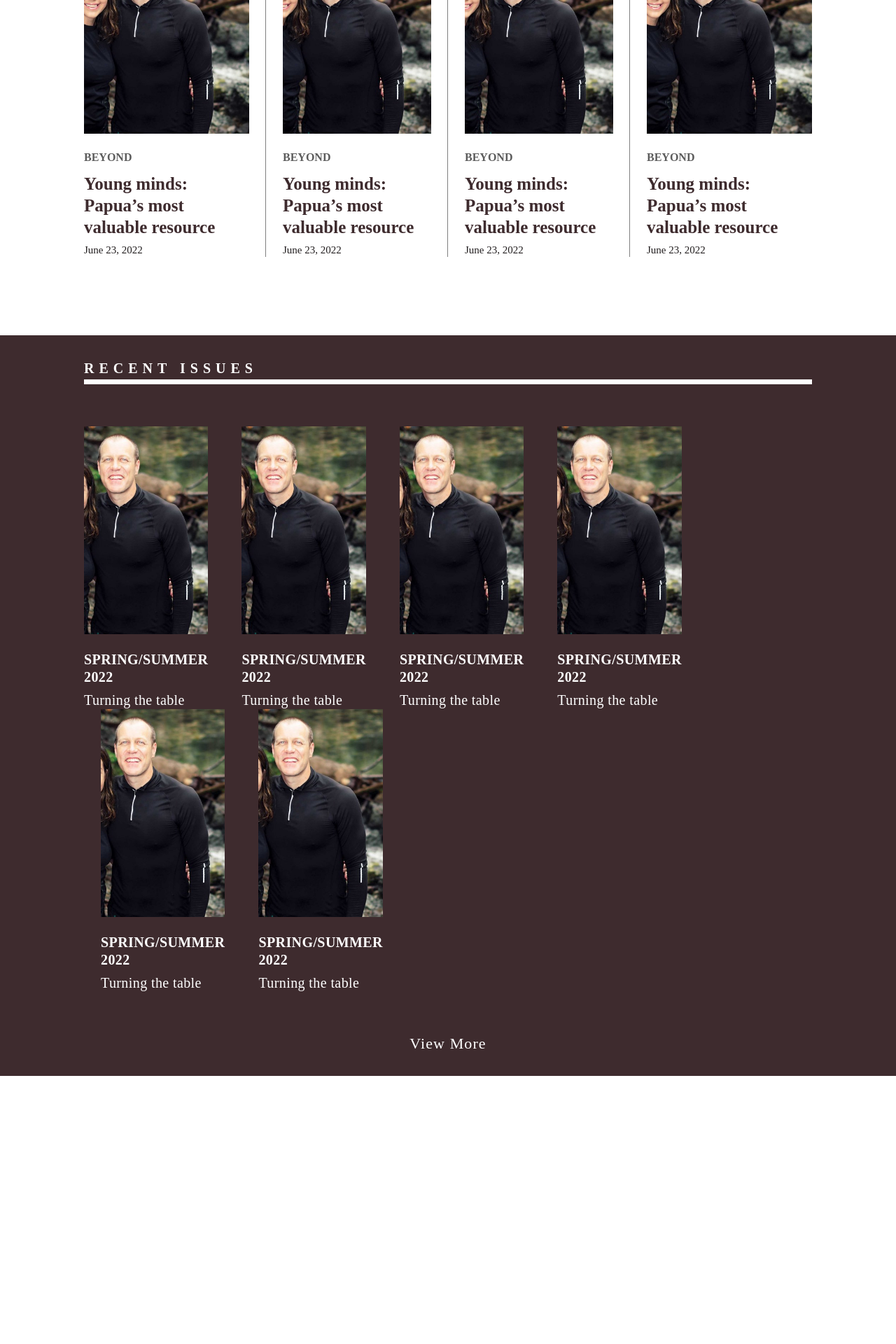
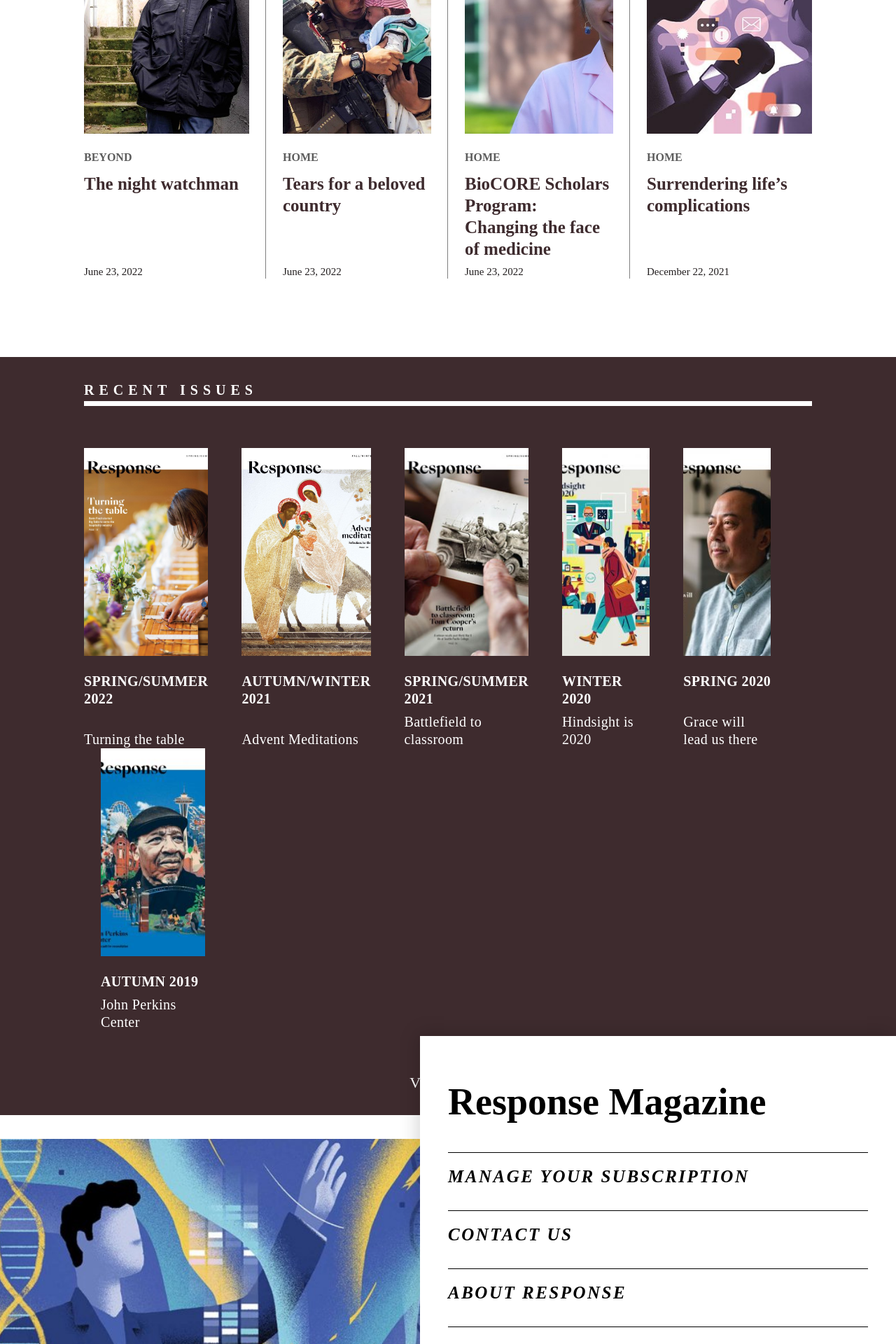
Before and after one commit to ddthies42/response-magazine-redesign, a web app: file public/response-index.html in a window 1280 px wide. Shown: the part 1480-3400 px from the top of the page at 70% size. Before the commit the page ends 3017 px from the top, so only its background shows below. Run offline with its HTML, style and script files only (its server is not run), Linux system fonts and the light colour scheme.

Commit message:
homepage almost completed

```diff
--- a/public/response-index.html
+++ b/public/response-index.html
@@ -75,73 +75,73 @@
                 </div>
             </a>
             <a href="#" title="" class="article-card">
-                <div><img src="images/Matt-and-Jacinda-1-5798_1210x580_acf_cropped.jpeg"></div>
+                <div><img src="images/Photo-by-David-Oh-scaled_1210x580_acf_cropped.jpeg"></div>
                 <div class="text">
                     <div class="heading-content">
                         <div class="category">Beyond</div>
-                        <div class="title">Young minds: Papua’s most valuable resource</div>
+                        <div class="title">Getting better with every mile of the journey</div>
                     </div>
                     <div class="date">June 23, 2022</div>
                 </div>
             </a>
             <a href="#" title="" class="article-card">
-                <div><img src="images/Matt-and-Jacinda-1-5798_1210x580_acf_cropped.jpeg"></div>
+                <div><img src="images/48643084723_2c1ceb3de9_o-scaled_1210x580_acf_cropped.jpeg"></div>
                 <div class="text">
                     <div class="heading-content">
-                        <div class="category">Beyond</div>
-                        <div class="title">Young minds: Papua’s most valuable resource</div>
+                        <div class="category">Home</div>
+                        <div class="title">Turning the Table</div>
                     </div>
                     <div class="date">June 23, 2022</div>
                 </div>
             </a>
             <a href="#" title="" class="article-card">
-                <div><img src="images/Matt-and-Jacinda-1-5798_1210x580_acf_cropped.jpeg"></div>
+                <div><img src="images/2019.3.4-Alissa-Walter-Classroom-9600_1210x580_acf_cropped.jpg"></div>
                 <div class="text">
                     <div class="heading-content">
-                        <div class="category">Beyond</div>
-                        <div class="title">Young minds: Papua’s most valuable resource</div>
+                        <div class="category">Home</div>
+                        <div class="title">Alissa Walter receives Graves Award</div>
                     </div>
                     <div class="date">June 23, 2022</div>
                 </div>
             </a>
             <a href="#" title="" class="article-card">
-                <div><img src="images/Matt-and-Jacinda-1-5798_1210x580_acf_cropped.jpeg"></div>
+                <div><img src="images/Rick_Reynolds_Nightwatch_2_1210x580_acf_cropped.jpeg"></div>
                 <div class="text">
                     <div class="heading-content">
                         <div class="category">Beyond</div>
-                        <div class="title">Young minds: Papua’s most valuable resource</div>
+                        <div class="title">The night watchman</div>
                     </div>
                     <div class="date">June 23, 2022</div>
                 </div>
             </a>
             <a href="#" title="" class="article-card">
-                <div><img src="images/Matt-and-Jacinda-1-5798_1210x580_acf_cropped.jpeg"></div>
+                <div><img src="images/12388021b_1210x580_acf_cropped.jpeg"></div>
                 <div class="text">
                     <div class="heading-content">
-                        <div class="category">Beyond</div>
-                        <div class="title">Young minds: Papua’s most valuable resource</div>
+                        <div class="category">Home</div>
+                        <div class="title">Tears for a beloved country</div>
                     </div>
                     <div class="date">June 23, 2022</div>
                 </div>
             </a>
             <a href="#" title="" class="article-card">
-                <div><img src="images/Matt-and-Jacinda-1-5798_1210x580_acf_cropped.jpeg"></div>
+                <div><img src="images/laarni-aguila_1210x580_acf_cropped.jpeg"></div>
                 <div class="text">
                     <div class="heading-content">
-                        <div class="category">Beyond</div>
-                        <div class="title">Young minds: Papua’s most valuable resource</div>
+                        <div class="category">Home</div>
+                        <div class="title">BioCORE Scholars Program: Changing the face of medicine</div>
                     </div>
                     <div class="date">June 23, 2022</div>
                 </div>
             </a>
             <a href="#" title="" class="article-card">
-                <div><img src="images/Matt-and-Jacinda-1-5798_1210x580_acf_cropped.jpeg"></div>
+                <div><img src="images/Complications-illustration-inline-by-matt-chinworth-hero.jpeg"></div>
                 <div class="text">
                     <div class="heading-content">
-                        <div class="category">Beyond</div>
-                        <div class="title">Young minds: Papua’s most valuable resource</div>
+                        <div class="category">Home</div>
+                        <div class="title">Surrendering life’s complications</div>
                     </div>
-                    <div class="date">June 23, 2022</div>
+                    <div class="date">December 22, 2021</div>
                 </div>
             </a>
         </div>
@@ -153,45 +153,45 @@
         <div class="section-header" style="color: white; border-bottom-color: white">Recent Issues</div>
         <div class="issue-article-container">
             <a href="#" title="" class="issue-card">
-                <div><img src="images/Matt-and-Jacinda-1-5798_1210x580_acf_cropped.jpeg"></div>
+                <div><img src="images/issues/response-spring-summer-22-cover.jpeg"></div>
                 <div class="text">
                     <div class="quarter">Spring/Summer 2022</div>
                     <div class="title">Turning the table</div>
                 </div>
             </a>
             <a href="#" title="" class="issue-card">
-                <div><img src="images/Matt-and-Jacinda-1-5798_1210x580_acf_cropped.jpeg"></div>
+                <div><img src="images/issues/response-fall-winter-21-cover.jpeg"></div>
                 <div class="text">
-                    <div class="quarter">Spring/Summer 2022</div>
-                    <div class="title">Turning the table</div>
+                    <div class="quarter">Autumn/Winter 2021</div>
+                    <div class="title">Advent Meditations</div>
                 </div>
             </a>
             <a href="#" title="" class="issue-card">
-                <div><img src="images/Matt-and-Jacinda-1-5798_1210x580_acf_cropped.jpeg"></div>
+                <div><img src="images/issues/response-sprsmr-2021-cover.jpeg"></div>
                 <div class="text">
-                    <div class="quarter">Spring/Summer 2022</div>
-                    <div class="title">Turning the table</div>
+                    <div class="quarter">Spring/Summer 2021</div>
+                    <div class="title">Battlefield to classroom</div>
                 </div>
             </a>
             <a href="#" title="" class="issue-card">
-                <div><img src="images/Matt-and-Jacinda-1-5798_1210x580_acf_cropped.jpeg"></div>
+                <div><img src="images/issues/response-winter-2020-cover-251x300.jpeg"></div>
                 <div class="text">
-                    <div class="quarter">Spring/Summer 2022</div>
-                    <div class="title">Turning the table</div>
+                    <div class="quarter">Winter 2020</div>
+                    <div class="title">Hindsight is 2020</div>
                 </div>
             </a>
             <a href="#" title="" class="issue-card">
-                <div><img src="images/Matt-and-Jacinda-1-5798_1210x580_acf_cropped.jpeg"></div>
+                <div><img src="images/issues/response-cover-spring-2020-248x300.jpeg"></div>
                 <div class="text">
-                    <div class="quarter">Spring/Summer 2022</div>
-                    <div class="title">Turning the table</div>
+                    <div class="quarter">Spring 2020</div>
+                    <div class="title">Grace will lead us there</div>
                 </div>
             </a>
             <a href="#" title="" class="issue-card">
-                <div><img src="images/Matt-and-Jacinda-1-5798_1210x580_acf_cropped.jpeg"></div>
+                <div><img src="images/issues/response-autumn-2019-cover-1-248x300.jpeg"></div>
                 <div class="text">
-                    <div class="quarter">Spring/Summer 2022</div>
-                    <div class="title">Turning the table</div>
+                    <div class="quarter">Autumn 2019</div>
+                    <div class="title">John Perkins Center</div>
                 </div>
             </a>
         </div>
@@ -204,8 +204,42 @@
 <!--MAIN -->
 
 <!--FOOTER-->
-<footer>
-
+<footer class="footer-container">
+    <div class="footer-wrapper">
+        <h3>Response Magazine</h3>
+        <div class="footer-items-container">
+            <div class="footer-items-wrapper">
+                <div class="text">Manage your subscription</div>
+            </div>
+            <div class="footer-items-wrapper">
+                <a class="text">contact us</a>
+            </div>
+            <div class="footer-items-wrapper">
+                <a class="text">about response</a>
+            </div>
+            <div class="footer-items-wrapper">
+                <a class="text">visit spu</a>
+            </div>
+            <div class="footer-items-wrapper">
+                <a class="text">become a student</a>
+            </div>
+            <div class="footer-items-wrapper">
+                <a class="text">submit a story idea</a>
+            </div>
+        </div>
+        <div class="social-media-container">
+            <img src="images/icon--facebook.svg">
+            <img src="images/icon--twitter.svg">
+            <img src="images/icon--instagram.svg">
+            <img src="images/icon--youtube.svg">
+            <img src="images/icon--linkedin.svg">
+            <img src="images/icon--tiktok.svg">
+        </div>
+        <div class="copyright">© 2022 Seattle Pacific University</div>
+    </div>
+    <div class="footer-image">
+        <img src="images/SPU_Main_LoRes_1210x580_acf_cropped.jpeg">
+    </div>
 </footer>
 <!--FOOTER-->
 </body>
--- a/public/stylesheets/response-style.css
+++ b/public/stylesheets/response-style.css
@@ -422,5 +422,116 @@ section {
 /*1-MAIN*/
 
 /*1-FOOTER*/
+.footer-container {
+    display: block;
+    height: 600px;
+    position: relative;
+    top: 3000px;
+    object-position: center bottom;
+    bottom: 0;
+    padding-left: calc(50vw - 4rem);
+}
 
+.footer-container .footer-wrapper {
+    display: flex;
+    flex-direction: column;
+    align-items: flex-start;
+    background-color: white;
+    box-shadow: -4px -4px 25px rgba(0, 0, 0, 0.16);
+    padding: 30px 40px;
+    position: relative;
+    float: right;
+    /*left: 45%;*/
+    width: 100%;
+    right: 0;
+    top: -4rem;
+    gap: 18px;
+    z-index: 2;
+    /*object-position: top;*/
+}
+
+.footer-container .footer-wrapper h3 {
+    font-family: 'SangBleu Empire';
+    font-style: normal;
+    font-weight: 700;
+    font-size: 54px;
+    line-height: 88px;
+    text-transform: capitalize;
+    color: #000000;
+}
+
+.footer-container .footer-wrapper .footer-items-container {
+    display: flex;
+    flex-direction: column;
+    align-items: flex-start;
+    padding: 0;
+    width: 100%;
+    gap: 15px;
+}
+
+.footer-container .footer-wrapper .footer-items-container .footer-items-wrapper {
+    box-sizing: border-box;
+    display: flex;
+    flex-direction: column;
+    align-items: flex-start;
+    padding: 15px 0;
+    border-top: 1.5px solid #000000;
+    width: 100%;
+}
+
+.footer-container .footer-wrapper .footer-items-container .footer-items-wrapper .text {
+    font-family: "SangBleu Empire", serif;
+    font-style: italic;
+    font-weight: 700;
+    font-size: 25px;
+    line-height: 37px;
+    display: flex;
+    align-items: center;
+    letter-spacing: 0.1em;
+    text-transform: uppercase;
+    width: 100%;
+    color: #000000;
+}
+
+.footer-container .footer-wrapper .social-media-container {
+    display: flex;
+    flex-direction: row;
+    align-items: flex-start;
+    padding: 0px;
+    gap: 16px;
+    width: 100%;
+}
+
+.footer-container .footer-wrapper .social-media-container img {
+    width: 32px;
+    height: 32px;
+}
+
+.footer-container .footer-wrapper .copyright {
+    font-family: 'Trade Gothic Next LT Pro', sans-serif;
+    font-style: normal;
+    font-weight: 400;
+    font-size: 15px;
+    line-height: 19px;
+    display: flex;
+    align-items: center;
+    letter-spacing: 0.05em;
+    text-transform: capitalize;
+    color: #000000;
+}
+
+.footer-container .footer-image img {
+    display: block;
+    width: 100%;
+    background-repeat: no-repeat;
+    /*background-size: cover;*/
+    object-fit: cover;
+    object-position: center top;
+    position: absolute;
+    right: 0;
+    height: 700px;
+    top: 17.79%;
+    z-index: 1;
+    /*background: url("../images/SPU_Main_LoRes_1210x580_acf_cropped.jpeg");*/
+}
 /*1-FOOTER*/
```
Also changed, not shown: public/images/icon--facebook.svg (added), public/images/icon--instagram.svg (added), public/images/icon--linkedin.svg (added), public/images/icon--snapchat.svg (added), public/images/icon--tiktok.svg (added), public/images/icon--twitter.svg (added), public/images/icon--youtube.svg (added).
